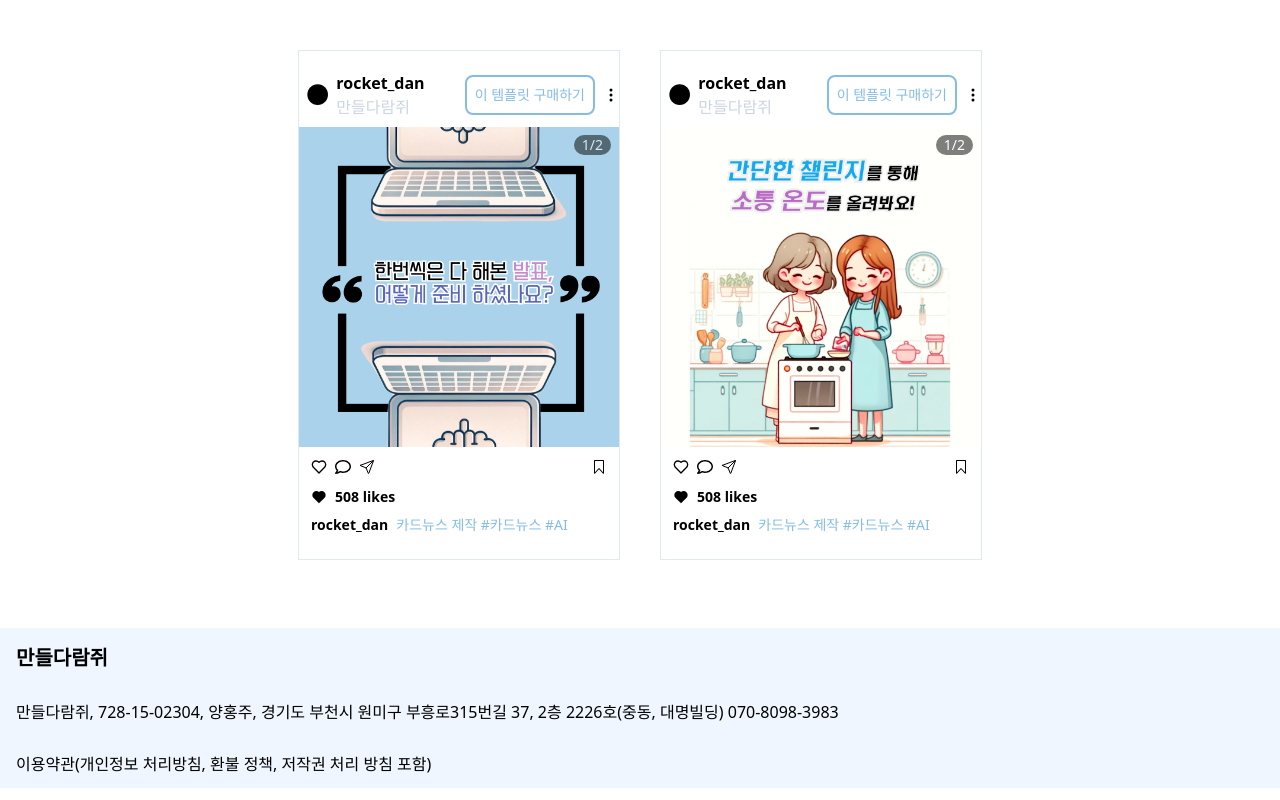
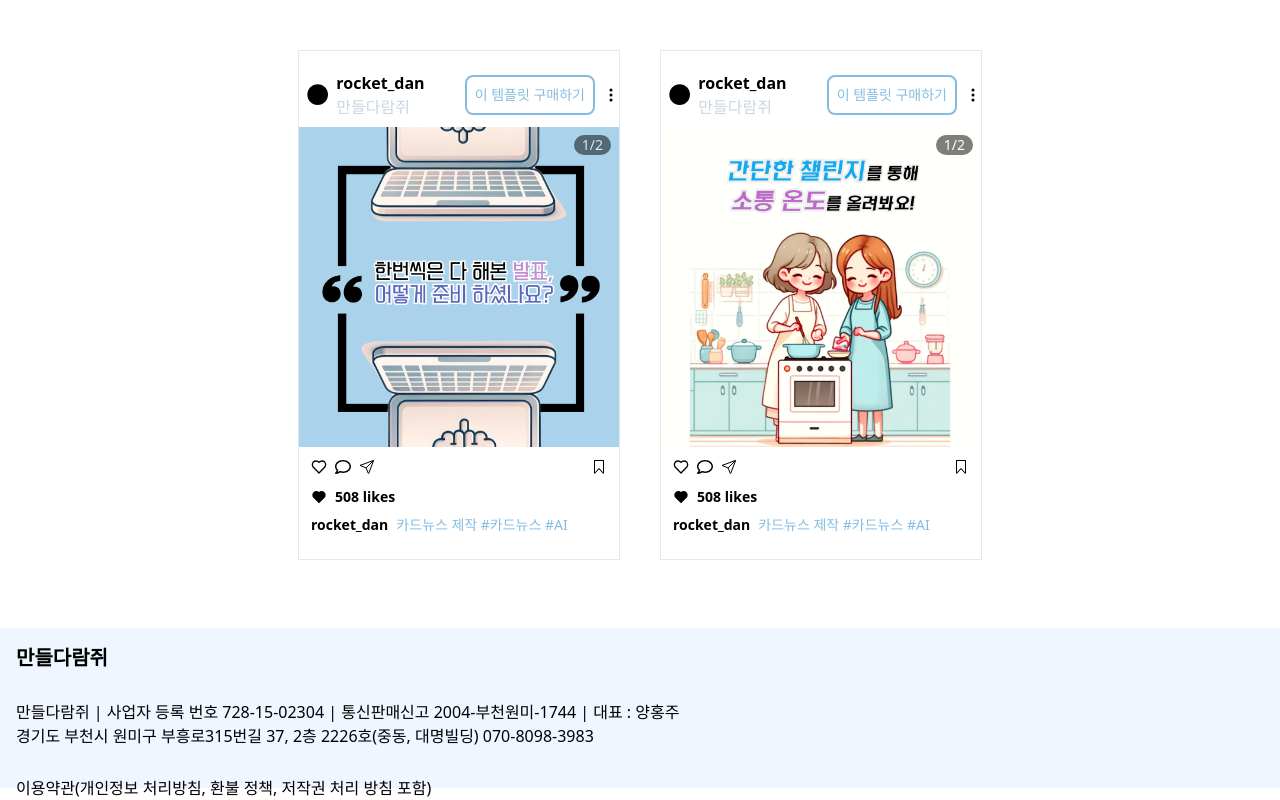
Before and after one commit to SW-rocket-dan/mvp-first, a React (Vite) app: page / in a window 1280 px wide. Shown: the part 2419-3219 px from the top of the page. Built offline with nearby package versions, Linux system fonts and the light colour scheme.

Commit message:
feat: 통신판매신고 번호footer에  추가

```diff
--- a/src/components/Footer.tsx
+++ b/src/components/Footer.tsx
@@ -4,7 +4,8 @@ const Footer = () => {
     return(
         <div className='flex flex-col mg-10 w-full h-40 bg-blue-50 p-4 gap-7'>
             <div className='text-xl font-extrabold'>만들다람쥐</div>
-            <div>만들다람쥐, 728-15-02304, 양홍주, 경기도 부천시 원미구 부흥로315번길 37, 2층 2226호(중동, 대명빌딩) 070-8098-3983</div>
+            <div>만들다람쥐 | 사업자 등록 번호 728-15-02304 | 통신판매신고 2004-부천원미-1744 | 대표 : 양홍주 <br />
+                경기도 부천시 원미구 부흥로315번길 37, 2층 2226호(중동, 대명빌딩) 070-8098-3983</div>
             <div className='flex flex-row font-medium'>
                 <Link to='/terms'>이용약관(개인정보 처리방침, 환불 정책, 저작권 처리 방침 포함)</Link>
             </div>
```
